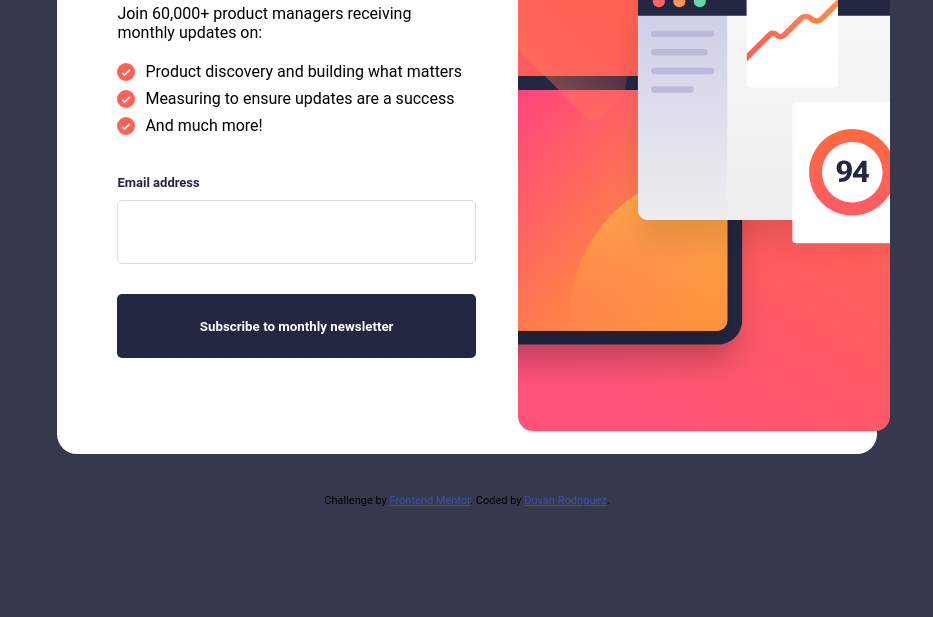
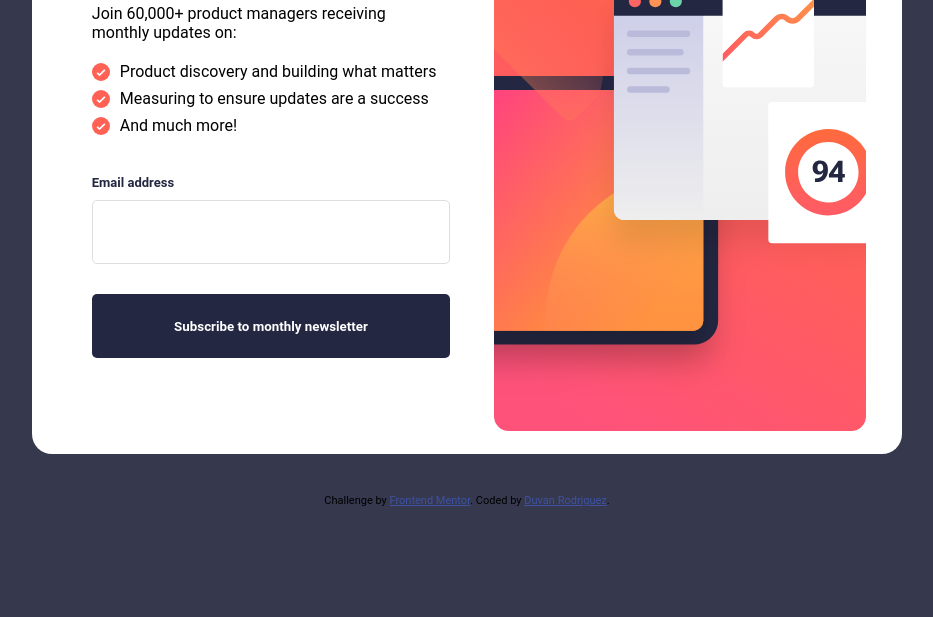
Before and after one commit to TkDevk/CSSChallenge, a plain HTML site: page 1/newsletter-sign-up-with-success-message-main/newsletter-sign-up-with-success-message-main/index.html in a window 1280 px wide. Shown: the part 183-800 px from the top of the page, without its empty margins (173-1106 px from the left). Drawn offline with Linux system fonts and the light colour scheme.

Commit message:
Checking

```diff
--- a/1/newsletter-sign-up-with-success-message-main/newsletter-sign-up-with-success-message-main/assets/css/main.css
+++ b/1/newsletter-sign-up-with-success-message-main/newsletter-sign-up-with-success-message-main/assets/css/main.css
@@ -29,7 +29,7 @@ section {
     background-color: var(--White);
     border-radius: 20px;
     padding: 10px 20px;
-    width: 64svw;
+    width: 68svw;
     margin: 40px auto;
     display: flex;
     flex-direction: row;
```
